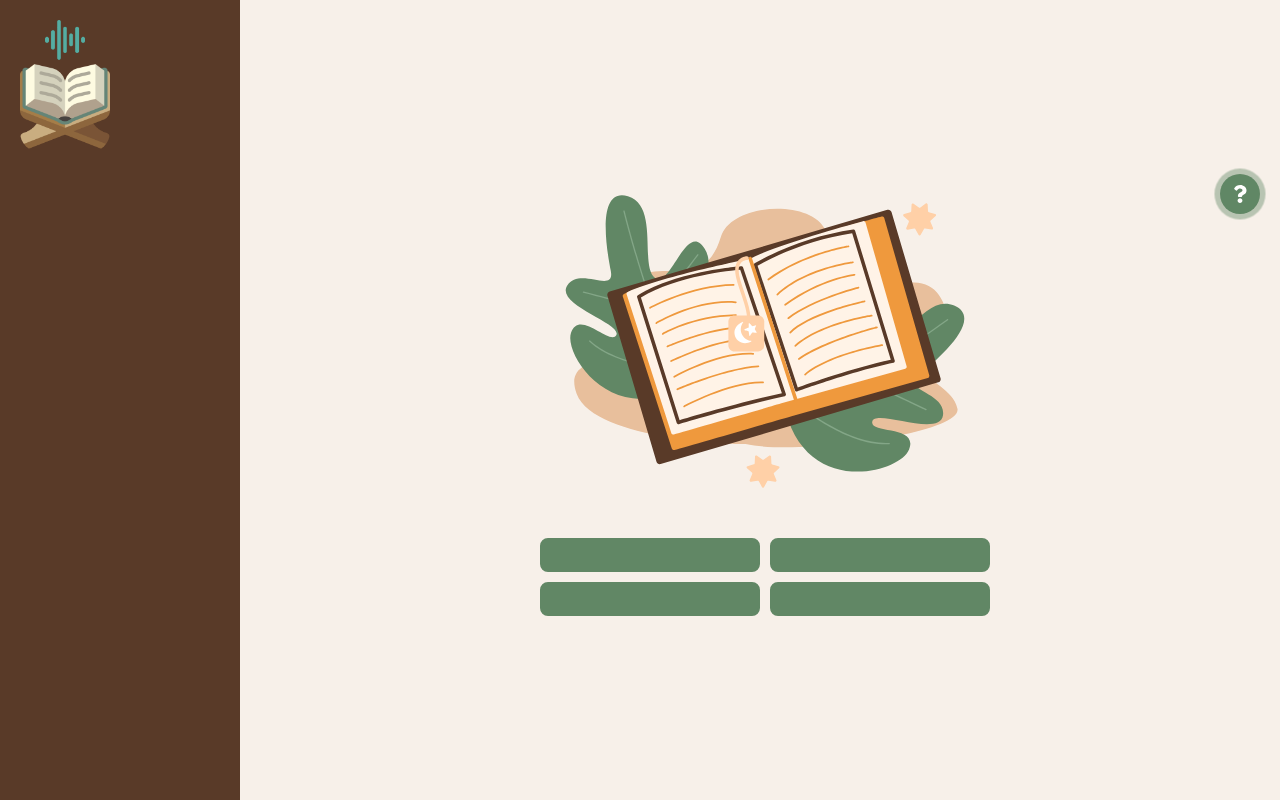
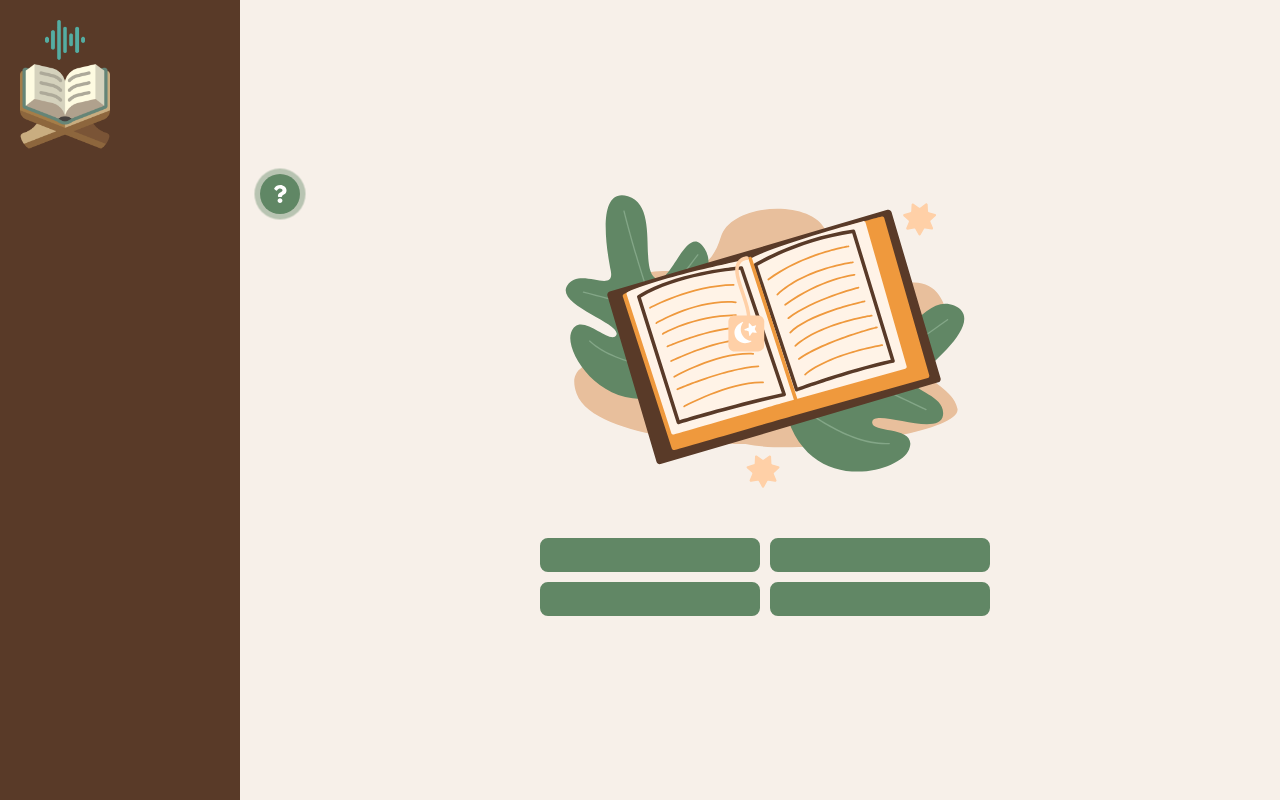
Before and after one commit to AzamovMuhammad/AyatUz, a React (Vite) app: page /user/test in a window 1280 px wide. Built offline with nearby package versions, Linux system fonts and the light colour scheme.

Commit message:
some changes

```diff
--- a/src/style/stage.css
+++ b/src/style/stage.css
@@ -17,7 +17,7 @@
   color: white;
   overflow: visible;
   z-index: 1;
-  right: 20px;
+  left: 260px;
   border: none;
   font-size: 18px;
 }
```
